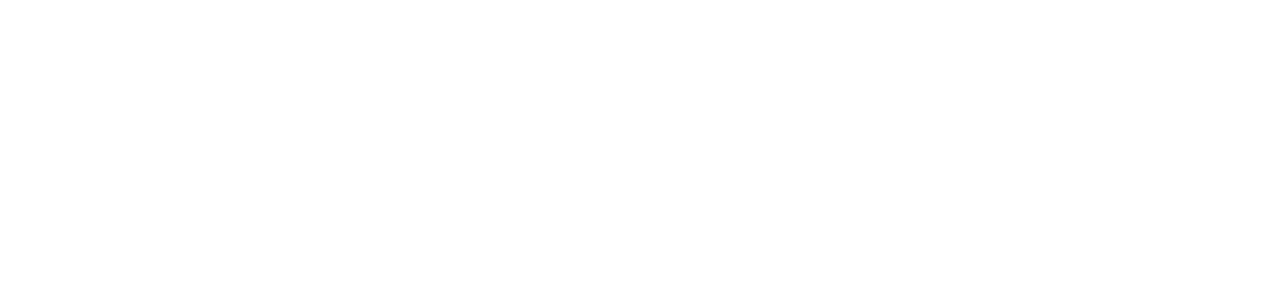
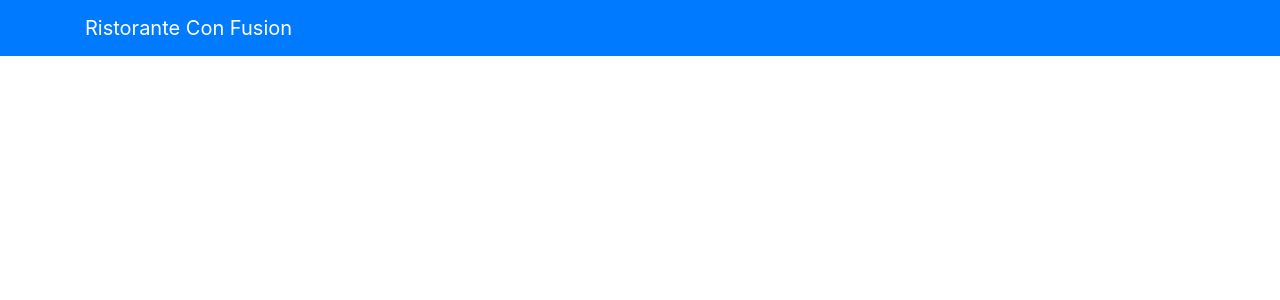
Before and after one commit to stivenramireza/react-redux, a React (Create React App) app: page / in a window 1280 px wide. Shown: the top 300 px of the page. Built offline with nearby package versions, Linux system fonts and the light colour scheme.

Commit message:
Adding Navbar Component

```diff
--- a/src/App.js
+++ b/src/App.js
@@ -1,12 +1,16 @@
 import React from 'react';
 import logo from './logo.svg';
-import { Navbar } from 'reactstrap';
+import { Navbar, NavbarBrand } from 'reactstrap';
 import './App.css';
 
 function App() {
   return (
     <div className="App">
-
+      <Navbar dark color="primary">
+        <div className="container">
+          <NavbarBrand href="/">Ristorante Con Fusion</NavbarBrand>
+        </div>
+      </Navbar>
     </div>
   );
 }
```
